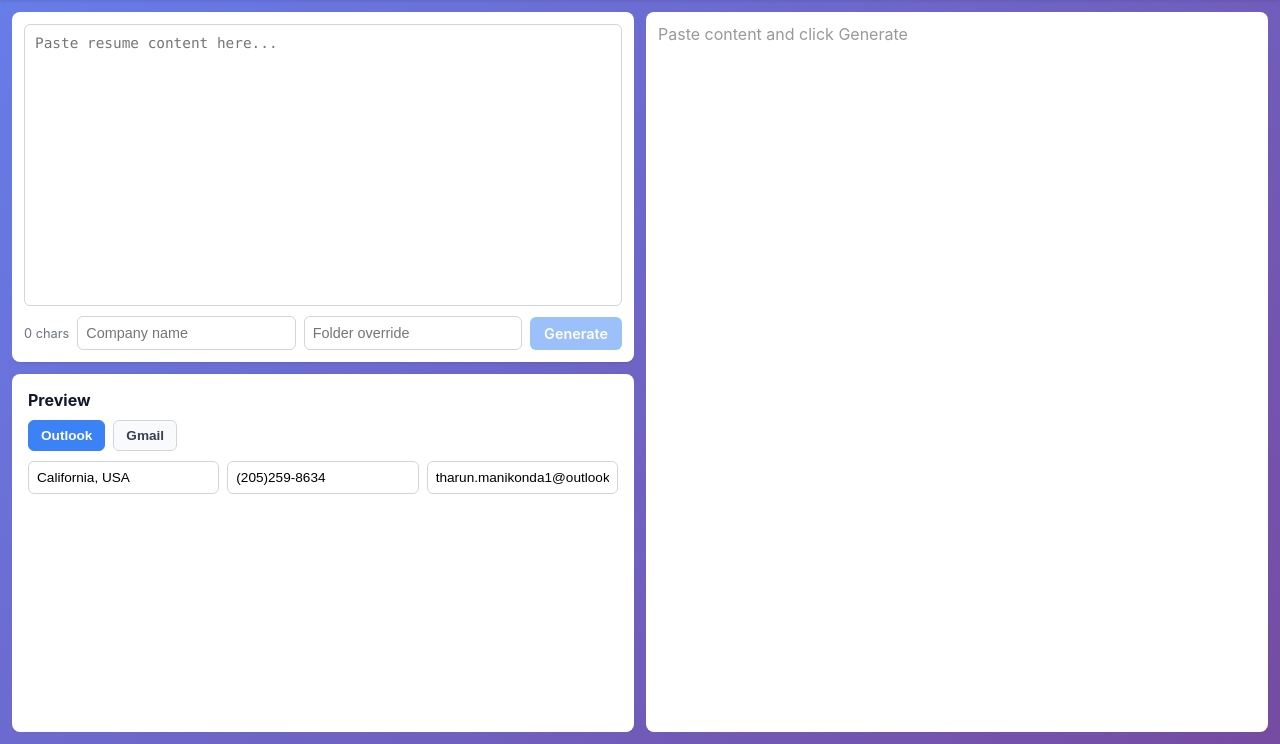
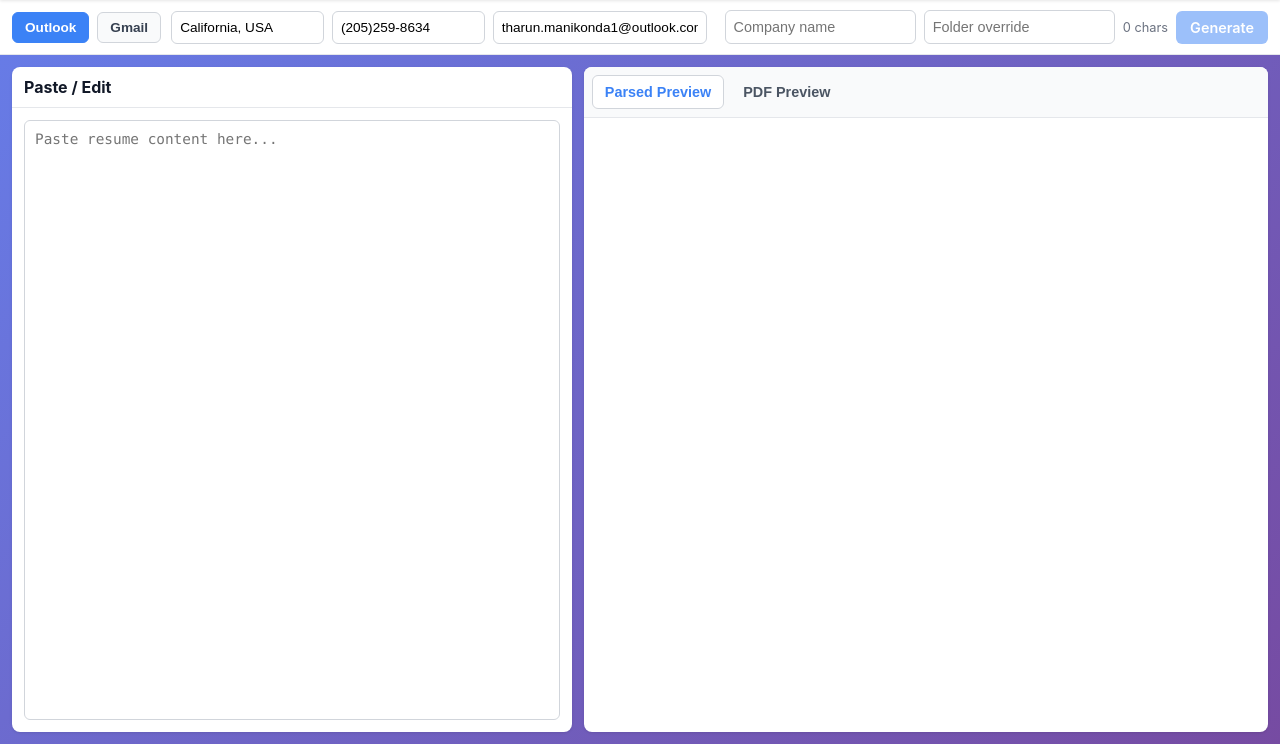
Before and after one commit to koushikreddyvayalpati/resume-generator-with-trackor, a Flask app: page / in a window 1280 px wide. Shown: the part 56-800 px from the top of the page. Run offline with Flask 3, Linux system fonts and the light colour scheme.

Commit message:
Refactor resume workbench layout

```diff
--- a/static/css/style.css
+++ b/static/css/style.css
@@ -83,33 +83,61 @@ html, body {
     font-weight: 600;
 }
 
+.action-toolbar {
+    background: white;
+    border-bottom: 1px solid var(--gray-200);
+    display: grid;
+    grid-template-columns: auto minmax(360px, 1fr) minmax(420px, 1fr);
+    gap: 10px;
+    padding: 10px 12px;
+    align-items: center;
+}
+
+.toolbar-group {
+    align-items: center;
+    display: flex;
+    gap: 8px;
+    min-width: 0;
+}
+
+.generate-controls .folder-input {
+    min-width: 150px;
+}
+
 /* Main Content */
 .app-content {
     flex: 1;
     display: grid;
-    grid-template-columns: 1fr 1fr;
+    grid-template-columns: minmax(360px, 0.9fr) minmax(520px, 1.1fr);
     gap: 12px;
     padding: 12px;
     overflow: hidden;
 }
 
-.left-column, .right-column {
+.editor-panel,
+.workspace-panel {
+    background: white;
+    border-radius: 8px;
+    box-shadow: 0 1px 3px rgba(0, 0, 0, 0.1);
     display: flex;
     flex-direction: column;
-    gap: 12px;
+    min-height: 0;
     overflow: hidden;
 }
 
-/* Input Panel */
-.input-panel {
-    background: white;
-    border-radius: 8px;
-    padding: 12px;
-    box-shadow: 0 1px 3px rgba(0, 0, 0, 0.1);
+.panel-header {
+    align-items: center;
+    border-bottom: 1px solid var(--gray-200);
     display: flex;
-    flex-direction: column;
-    flex: 1;
-    min-height: 0;
+    gap: 10px;
+    justify-content: space-between;
+    padding: 10px 12px;
+}
+
+.panel-header h2 {
+    color: var(--gray-900);
+    font-size: 1rem;
+    font-weight: 700;
 }
 
 .resume-input {
@@ -122,6 +150,8 @@ html, body {
     resize: none;
     outline: none;
     transition: border-color 0.2s ease;
+    margin: 12px;
+    min-height: 0;
 }
 
 .resume-input:focus {
@@ -156,7 +186,7 @@ html, body {
 
 /* Validation Info */
 .validation-info {
-    margin-top: 10px;
+    margin: 0 12px 12px;
     padding: 10px;
     border-radius: 6px;
     background: var(--gray-100);
@@ -192,14 +222,11 @@ html, body {
 
 /* Preview Panel */
 .preview-panel {
-    background: white;
-    border-radius: 8px;
-    padding: 16px;
-    box-shadow: 0 1px 3px rgba(0, 0, 0, 0.1);
     display: flex;
     flex-direction: column;
     flex: 1;
     min-height: 0;
+    padding: 14px;
 }
 
 .preview-panel-header {
@@ -226,7 +253,7 @@ html, body {
 .identity-selector {
     display: flex;
     gap: 8px;
-    margin-bottom: 10px;
+    margin-bottom: 0;
 }
 
 .identity-option {
@@ -248,9 +275,10 @@ html, body {
 
 .contact-editor {
     display: grid;
-    grid-template-columns: repeat(3, minmax(0, 1fr));
+    grid-template-columns: minmax(110px, 1fr) minmax(110px, 1fr) minmax(170px, 1.4fr) auto;
     gap: 8px;
-    margin-bottom: 12px;
+    margin-bottom: 0;
+    min-width: 0;
 }
 
 .contact-input {
@@ -386,10 +414,7 @@ html, body {
 
 /* Output Panel */
 .output-panel {
-    background: white;
-    border-radius: 8px;
     padding: 12px;
-    box-shadow: 0 1px 3px rgba(0, 0, 0, 0.1);
     display: flex;
     flex-direction: column;
     flex: 1;
@@ -422,14 +447,50 @@ html, body {
     border-radius: 6px;
     border: 1px solid var(--gray-300);
     width: 100%;
-    min-height: 800px;
+    min-height: 0;
 }
 
 #downloadSection {
     display: flex;
     gap: 10px;
-    padding-top: 12px;
-    border-top: 1px solid var(--gray-200);
+    padding-bottom: 12px;
+}
+
+.tabs {
+    background: var(--gray-50);
+    border-bottom: 1px solid var(--gray-200);
+    display: flex;
+    gap: 6px;
+    padding: 8px;
+}
+
+.tab-btn {
+    background: transparent;
+    border: 1px solid transparent;
+    border-radius: 6px;
+    color: var(--gray-600);
+    cursor: pointer;
+    font-size: 0.9rem;
+    font-weight: 700;
+    padding: 8px 12px;
+}
+
+.tab-btn.active {
+    background: white;
+    border-color: var(--gray-300);
+    color: var(--primary);
+}
+
+.tab-panel {
+    display: none;
+    flex: 1;
+    min-height: 0;
+    overflow: hidden;
+}
+
+.tab-panel.active {
+    display: flex;
+    flex-direction: column;
 }
 
 .spinner {
@@ -690,17 +751,22 @@ html, body {
 
 /* Responsive */
 @media (max-width: 1024px) {
+    .action-toolbar {
+        grid-template-columns: 1fr;
+    }
+
     .app-content {
         grid-template-columns: 1fr;
         gap: 10px;
+        overflow-y: auto;
     }
 
-    .left-column {
-        max-height: 50%;
+    .editor-panel {
+        min-height: 45vh;
     }
 
-    .right-column {
-        max-height: 50%;
+    .workspace-panel {
+        min-height: 55vh;
     }
 }
 
@@ -720,6 +786,16 @@ html, body {
     .contact-editor {
         grid-template-columns: 1fr;
     }
+
+    .generate-controls {
+        align-items: stretch;
+        flex-direction: column;
+    }
+
+    .generate-controls .folder-input,
+    .generate-controls .btn {
+        width: 100%;
+    }
 }
 
 /* Spinner animation */
--- a/static/js/app.js
+++ b/static/js/app.js
@@ -25,6 +25,10 @@ class ResumeGenerator {
         this.loadingState = document.getElementById("loadingState");
         this.successState = document.getElementById("successState");
         this.errorState = document.getElementById("errorState");
+        this.parsedTabBtn = document.getElementById("parsedTabBtn");
+        this.pdfTabBtn = document.getElementById("pdfTabBtn");
+        this.parsedTab = document.getElementById("parsedTab");
+        this.pdfTab = document.getElementById("pdfTab");
 
         // Modal - Instructions
         this.instructionsModal = document.getElementById("instructionsModal");
@@ -106,6 +110,8 @@ class ResumeGenerator {
         this.profileCancel.addEventListener("click", () => this.closeProfile());
         this.profileModalOverlay.addEventListener("click", () => this.closeProfile());
         this.profileSave.addEventListener("click", () => this.saveProfile());
+        this.parsedTabBtn.addEventListener("click", () => this.showTab("parsed"));
+        this.pdfTabBtn.addEventListener("click", () => this.showTab("pdf"));
 
         [this.previewLocation, this.previewPhone, this.previewEmail].forEach((input) => {
             input.addEventListener("input", () => this.onContactChange());
@@ -152,6 +158,9 @@ class ResumeGenerator {
         try {
             const response = await fetch("/config/base_resume.json");
             this.baseResume = await response.json();
+            if (this.baseResume?.contact) {
+                this.identityPresets.outlook = { ...this.baseResume.contact };
+            }
             this.populateContactEditor();
         } catch (error) {
             console.error("Failed to load base resume:", error);
@@ -189,8 +198,8 @@ class ResumeGenerator {
         this.gmailIdentityBtn.classList.toggle("active", identity === "gmail");
     }
 
-    rememberOutlookPreset(contact) {
-        if (!this.identityPresets.outlook) {
+    rememberOutlookPreset(contact, force = false) {
+        if (force || !this.identityPresets.outlook) {
             this.identityPresets.outlook = { ...contact };
         }
     }
@@ -264,10 +273,10 @@ class ResumeGenerator {
                 body: JSON.stringify(payload),
             });
             const data = await response.json();
-        if (data.success) {
-            this.currentProfile = data.profile;
-            this.updateIdentityButtons(this.previewEmail.value === this.identityPresets.gmail.email ? "gmail" : "outlook");
-            this.contactSaveStatus.textContent = "Saved";
+            if (data.success) {
+                this.currentProfile = data.profile;
+                this.updateIdentityButtons(this.previewEmail.value === this.identityPresets.gmail.email ? "gmail" : "outlook");
+                this.contactSaveStatus.textContent = "Saved";
                 setTimeout(() => {
                     if (this.contactSaveStatus.textContent === "Saved") {
                         this.contactSaveStatus.textContent = "";
@@ -280,6 +289,14 @@ class ResumeGenerator {
             console.error("Contact save error:", error);
             this.contactSaveStatus.textContent = "Save failed";
         }
+    }
+
+    showTab(tab) {
+        const showPdf = tab === "pdf";
+        this.parsedTabBtn.classList.toggle("active", !showPdf);
+        this.pdfTabBtn.classList.toggle("active", showPdf);
+        this.parsedTab.classList.toggle("active", !showPdf);
+        this.pdfTab.classList.toggle("active", showPdf);
     }
 
     // Auto-validate and preview with debounce
@@ -566,7 +583,6 @@ class ResumeGenerator {
     populateContactEditorFromProfile(force = false) {
         const contact = this.currentProfile?.contact;
         if (!contact) return;
-        this.rememberOutlookPreset(contact);
         if (force || !this.previewLocation.value) this.previewLocation.value = contact.location || "";
         if (force || !this.previewPhone.value) this.previewPhone.value = contact.phone || "";
         if (force || !this.previewEmail.value) this.previewEmail.value = contact.email || "";
@@ -745,6 +761,7 @@ class ResumeGenerator {
                 this.outputDir = data.output_dir;
 
                 // Show success state and start polling
+                this.showTab("pdf");
                 this.showState("success");
                 this.startStatusPolling();
             } else {
@@ -932,12 +949,15 @@ class ResumeGenerator {
                 this.initialState.style.display = "block";
                 break;
             case "loading":
+                this.showTab("pdf");
                 this.loadingState.style.display = "block";
                 break;
             case "success":
+                this.showTab("pdf");
                 this.successState.style.display = "block";
                 break;
             case "error":
+                this.showTab("pdf");
                 this.errorState.style.display = "block";
                 break;
         }
@@ -954,9 +974,7 @@ class ResumeGenerator {
         this.pdfPath = null;
         this.outputDir = null;
         clearInterval(this.statusCheckInterval);
-
-        // Disable comparison mode
-        document.querySelector(".app-content").classList.remove("comparison-mode");
+        this.showTab("parsed");
 
         // Revoke object URLs to free memory
         const pdfPreview = document.getElementById("pdfPreview");
--- a/templates/index.html
+++ b/templates/index.html
@@ -25,115 +25,86 @@
             </div>
         </header>
 
-        <!-- Main Layout: Input on Left, Output on Right -->
+        <div class="action-toolbar">
+            <div class="toolbar-group identity-selector">
+                <button type="button" id="outlookIdentityBtn" class="identity-option active">Outlook</button>
+                <button type="button" id="gmailIdentityBtn" class="identity-option">Gmail</button>
+            </div>
+            <div class="toolbar-group contact-editor">
+                <input type="text" id="previewLocation" class="contact-input" placeholder="Location">
+                <input type="text" id="previewPhone" class="contact-input" placeholder="Phone">
+                <input type="email" id="previewEmail" class="contact-input" placeholder="Email">
+                <span id="contactSaveStatus" class="inline-status"></span>
+            </div>
+            <div class="toolbar-group generate-controls">
+                <input type="text" id="companyName" class="folder-input" placeholder="Company name">
+                <input type="text" id="folderName" class="folder-input" placeholder="Folder override">
+                <span class="char-count"><span id="charCount">0</span> chars</span>
+                <button id="generateBtn" class="btn btn-primary" disabled>Generate</button>
+            </div>
+        </div>
+
         <div class="app-content">
-            <!-- LEFT COLUMN: Input + Preview -->
-            <div class="left-column">
-                <!-- Input Section -->
-                <div class="input-panel">
+            <section class="editor-panel">
+                <div class="panel-header">
+                    <h2>Paste / Edit</h2>
+                    <span id="validationStatus" class="status-badge"></span>
+                </div>
                 <textarea
                     id="contentInput"
                     class="resume-input"
                     placeholder="Paste resume content here..."
                     spellcheck="false"
                 ></textarea>
+                <div id="validationDisplay" class="validation-info" style="display: none;">
+                    <div id="errorsList" class="error-list"></div>
+                </div>
+            </section>
 
-                    <div class="input-controls">
-                        <span class="char-count"><span id="charCount">0</span> chars</span>
-                        <input
-                            type="text"
-                            id="companyName"
-                            class="folder-input"
-                            placeholder="Company name"
-                        >
-                        <input
-                            type="text"
-                            id="folderName"
-                            class="folder-input"
-                            placeholder="Folder override"
-                        >
-                        <button id="generateBtn" class="btn btn-primary" disabled>
-                            Generate
-                        </button>
+            <section class="workspace-panel">
+                <div class="tabs">
+                    <button type="button" id="parsedTabBtn" class="tab-btn active">Parsed Preview</button>
+                    <button type="button" id="pdfTabBtn" class="tab-btn">PDF Preview</button>
                 </div>
 
-                    <!-- Validation Status -->
-                    <div id="validationDisplay" class="validation-info" style="display: none;">
-                        <div id="validationStatus" class="status-badge"></div>
-                        <div id="errorsList" class="error-list"></div>
-                    </div>
-                </div>
-
-                <!-- Preview Panel -->
+                <div id="parsedTab" class="tab-panel active">
                     <div class="preview-panel">
-                    <div class="preview-panel-header">
-                        <h3>Preview</h3>
-                        <span id="contactSaveStatus" class="inline-status"></span>
-                    </div>
-                    <div class="identity-selector">
-                        <button type="button" id="outlookIdentityBtn" class="identity-option active">Outlook</button>
-                        <button type="button" id="gmailIdentityBtn" class="identity-option">Gmail</button>
-                    </div>
-                    <div class="contact-editor">
-                        <input
-                            type="text"
-                            id="previewLocation"
-                            class="contact-input"
-                            placeholder="Location"
-                        >
-                        <input
-                            type="text"
-                            id="previewPhone"
-                            class="contact-input"
-                            placeholder="Phone"
-                        >
-                        <input
-                            type="email"
-                            id="previewEmail"
-                            class="contact-input"
-                            placeholder="Email"
-                        >
-                    </div>
                         <div id="previewContainer" class="preview-content"></div>
                     </div>
                 </div>
 
-            <!-- RIGHT COLUMN: Output -->
-            <div class="right-column">
-                <!-- Initial State -->
+                <div id="pdfTab" class="tab-panel">
                     <div id="initialState" class="output-panel" style="display: flex; align-items: center; justify-content: center; color: #999;">
-                    Paste content and click Generate
+                        Generate a resume to preview the PDF
                     </div>
 
-                <!-- Loading State -->
                     <div id="loadingState" class="output-panel" style="display: none;">
                         <div class="spinner"></div>
                         <p>Generating resume...</p>
                     </div>
 
-                <!-- Success State -->
                     <div id="successState" class="output-panel" style="display: none;">
                         <div id="downloadSection" style="display: none;">
-                        <button id="downloadBtn" class="btn btn-success">📥 Download</button>
+                            <button id="downloadBtn" class="btn btn-success">Download</button>
                             <button id="openFolderBtn" class="btn btn-secondary">Open Folder</button>
-                        <button id="refreshBtn" class="btn btn-secondary">🔄 Refresh</button>
+                            <button id="refreshBtn" class="btn btn-secondary">Refresh</button>
                         </div>
 
                         <div id="previewSection" style="display: none;">
                             <div class="preview-header">
                                 <span>PDF Preview</span>
-                            <span id="statusPDF">⏳ Converting...</span>
+                                <span id="statusPDF">Converting...</span>
                             </div>
                             <iframe id="pdfPreview" frameborder="0"></iframe>
                         </div>
                     </div>
 
-                <!-- Error State -->
                     <div id="errorState" class="output-panel error" style="display: none;">
                         <p id="errorMessage"></p>
                         <button id="retryBtn" class="btn btn-secondary">Try Again</button>
                     </div>
                 </div>
+            </section>
         </div>
     </div>
 
```
Lines whose indentation alone changed are shown as unchanged.
